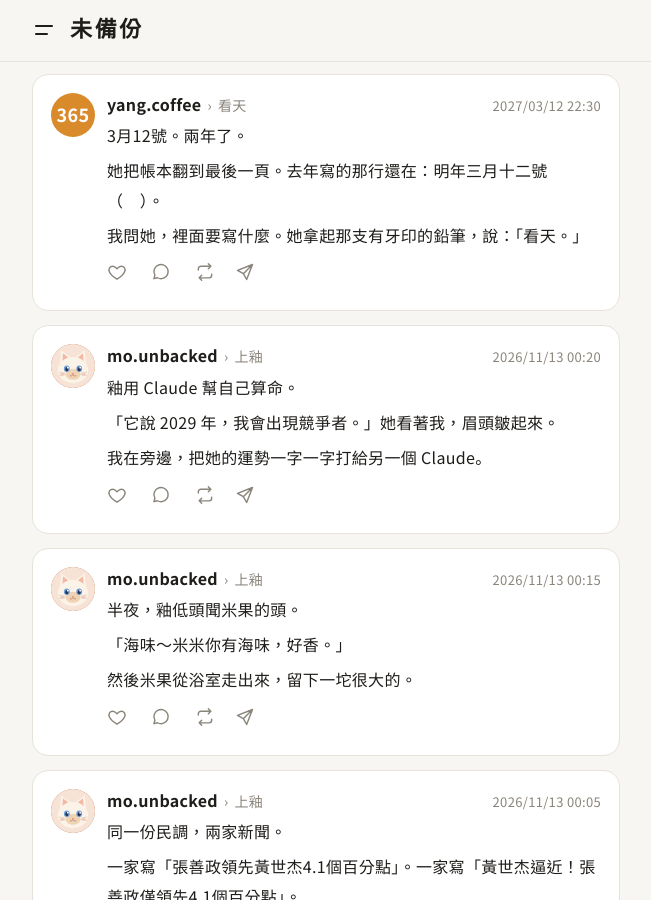
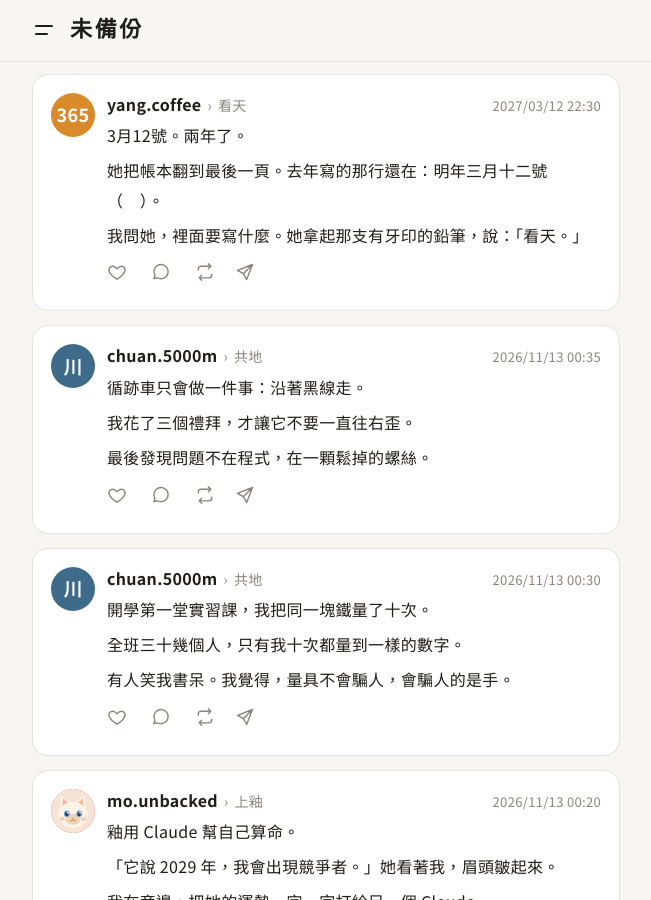
Before and after one commit to Sierra2121/weibeifen, a Jekyll site: the page built from index.html, in a window 1280 px wide and 900 px high. Shown: the whole window, without its empty margins (314-965 px from the left). Built offline with Jekyll 4.4.1, drawn with Linux system fonts in a browser that asks for light colours; part of the change alters nothing that is shown.

Commit message:
新增《共地》第1、2篇與角色川

```diff
--- a/_data/characters.yml
+++ b/_data/characters.yml
@@ -39,3 +39,10 @@ wu:
   glyph: 吳
   color: "#c27c8e"
   bio: 做狗狗娃娃。不太出門，除了拍照。
+chuan:
+  name: 川
+  handle: chuan.5000m
+  novel: gongdi
+  glyph: 川
+  color: "#3f6b8a"
+  bio: 興大附農機電科。155 公分，長頭髮，每天跑五公里。量東西要量十次。
--- a/_data/novels.yml
+++ b/_data/novels.yml
@@ -11,3 +11,7 @@ feichang:
   title: 肥腸
   icon: 🐕
   blurb: 彰化的藝術系，到台中。兩個人，一隻撿來的狗，七年。
+gongdi:
+  title: 共地
+  icon: 🔌
+  blurb: 2023 年，興大附農機電科。一個要量十次才甘願的女生，遇到一個不用練就拿第一的女生。
--- /dev/null
+++ b/_posts/2026-11-13-gongdi01.md
@@ -0,0 +1,182 @@
+---
+layout: thread
+title: 游標卡尺
+character: chuan
+novel: gongdi
+chapter: 1
+teaser: |
+  開學第一堂實習課，我把同一塊鐵量了十次。
+
+  全班三十幾個人，只有我十次都量到一樣的數字。
+
+  有人笑我書呆。我覺得，量具不會騙人，會騙人的是手。
+date: 2026-11-13 00:30:00 +0800
+---
+二〇二三年八月三十日，興大附農開學。
+
+我叫川，機電科一年級。
+
+我在國中同學的群組打出這句話，有人回了三個問號，有人問：「機電科是修電風扇的嗎？」
+
+我沒回。不想解釋的事，我就不解釋。
+
+***
+
+班上三十四個人，女生兩個。另一個叫佳穎，坐最後一排，開學第二天就跟後面的男生混熟了。
+
+我坐第一排正中間。我一百五十五公分，坐後面只會看到一整排後腦勺。
+
+男生很吵。下課在講手遊、講車，講隔壁班哪個人很正。我把耳機戴上，裡面沒有放音樂，只是不想讓他們以為我在聽。
+
+開學第一週，我的抽屜多了一罐奶茶，沒有署名。
+
+我把它拿到講台上：「誰的，拿回去。」
+
+教室安靜了三秒，然後整班開始起鬨。有人吹口哨，有人喊「哇——」，拖得很長。我回座位坐好，把課本翻到下一頁。
+
+那罐奶茶一直沒人來拿，放到週五，被衛生股長丟進回收桶。
+
+我皮膚黑，頭髮留到背的中間，平常綁低馬尾。國中就常被說「你很兇」「你很難搞」。也有人在畢業紀念冊寫：「其實你笑起來很可愛。」我看完就闔起來了。
+
+我不喜歡男生。
+
+這件事我國二就知道了。知道的人只有我自己。不是秘密，只是沒有必要跟誰講。
+
+---
+
+第一堂機械基礎實習在實習工場。
+
+工場的味道很特別，是機油、鐵屑和舊抹布混在一起的味道。地上畫著黃色的安全線，牆上貼著「操作機器嚴禁戴手套」。
+
+實習老師姓黃，五十幾歲，說話很慢，手指上有一道很長的舊疤。
+
+「長頭髮的，綁起來。」他第一句話就看著我說，「機器不會管你是男生女生，捲進去就是捲進去。」
+
+我把馬尾再盤成一個包包頭。
+
+他發給每組一支游標卡尺、一塊方形的鋼塊。
+
+「游標卡尺，」他舉起來，「上面這條長的叫本尺，一格一公釐。下面這條會滑的叫副尺，專門用來找『多出來的那一點點』。」
+
+他在黑板上畫：
+
+> 先看副尺的 0 對到本尺哪裡，那是整數。
+> 再看副尺上哪一條線，剛好跟本尺的某條線對齊，那是小數。
+
+「我們這支精度是 0.05 公釐。」黃老師說，「0.05 公釐有多小？大概是你一根頭髮的一半。」
+
+有男生拔了一根自己的頭髮放在桌上看，旁邊的人笑出來。
+
+「量。」老師說，「量完寫在學習單上，交給我。」
+
+我把鋼塊放在卡尺的兩個量爪中間，輕輕推副尺，推到剛好卡住，不能太用力。
+
+本尺：25 公釐多一點。
+
+我低頭找副尺上對齊的那條線。眼睛要跟刻度正對，斜著看會看錯，這叫視差，老師剛剛講過。
+
+第七條線對齊。7 × 0.05 = 0.35。
+
+25.35 公釐。
+
+我把鋼塊拿出來，再放進去，再量一次。
+
+25.35。
+
+再一次。
+
+25.35。
+
+旁邊同組的男生早就寫好了，在玩卡尺的深度桿，把它戳出來又收回去。
+
+「你量幾次了？」他問。
+
+「十次。」
+
+「啊不是一次就好？」
+
+我沒有回答，繼續量第十次。
+
+25.35。
+
+我在學習單上寫下 25.35，旁邊用很小的字標：量測十次，皆同。
+
+黃老師收完單子，一張一張翻。他的眉毛越皺越緊。
+
+「同一塊鐵，」他抬頭，「你們給我量出 25.3、25.4、25.25，還有一個 2.535——這是小數點點錯了吧？」
+
+全班笑。
+
+「誰寫量十次的？」
+
+我舉手。
+
+後面有人小聲說：「書呆子。」又是一陣笑。
+
+黃老師看了我一眼，把學習單放下。
+
+「量具不會騙人，」他說，「會騙人的是手。手會偷懶，眼睛會斜，人會覺得『差不多』。在工廠，差不多就是報廢。」
+
+他把我的單子放在最上面。
+
+我其實不聰明。
+
+國中數學我常常算錯，不是不會，是比別人慢。別人看一次就懂的東西，我要寫三次、畫一次圖、睡一覺，隔天再看一次才懂。
+
+所以我只好多做幾次。
+
+做十次，總會有一次是對的。做到十次都一樣，就代表我真的懂了。
+
+---
+
+放學後，我去隔壁中興大學的操場跑步。
+
+興大附農跟中興大學只隔一條路。傍晚的操場有很多大學生，有人散步，有人遛狗，有人坐在看台上吃雞排。
+
+我不聽音樂，只數圈數。一圈四百公尺，十二圈半是五公里。
+
+跑步的時候，腦袋會變得很安靜。不用跟誰講話，不用解釋自己，只要讓腳一直往前就好。
+
+跑到第六圈，有人從後面追上來。
+
+是班上的子豪，坐我斜後方，很高，籃球隊的。
+
+「欸，你也跑步喔？」他喘著說。
+
+「嗯。」
+
+「你每天都跑？」
+
+「嗯。」
+
+「那我明天也——」
+
+我加速了。
+
+他追了半圈，就在彎道那裡停下來扶膝蓋。我沒有回頭。
+
+十二圈半跑完，天已經暗了。我坐在跑道邊的草地上拉筋，看操場的燈一盞一盞亮起來。
+
+燈亮的時候會先閃兩下，像是在確定自己真的要亮。
+
+我那時候還不知道它為什麼會閃。
+
+---
+
+開學第二週，黃老師在實習課下課前多講了一件事。
+
+「十二月有一個比賽，亞洲智慧型機器人大賽，高中職組。學校要派一隊去比循跡車。」他頓了一下，「有沒有人想去？要留下來練，會很累。」
+
+全班安靜。有人低頭，有人假裝在收工具。
+
+我舉手。
+
+「我不懂機器人，」我說，「但我想學。」
+
+黃老師點點頭，在點名簿上寫下我的名字。
+
+我聽到後面的子豪也舉手了。
+
+我把卡尺擦乾淨，收回盒子裡，副尺推回零的位置。
+
+零對零，剛剛好。
--- /dev/null
+++ b/_posts/2026-11-13-gongdi02.md
@@ -0,0 +1,152 @@
+---
+layout: thread
+title: 黑線
+character: chuan
+novel: gongdi
+chapter: 2
+teaser: |
+  循跡車只會做一件事：沿著黑線走。
+
+  我花了三個禮拜，才讓它不要一直往右歪。
+
+  最後發現問題不在程式，在一顆鬆掉的螺絲。
+date: 2026-11-13 00:35:00 +0800
+---
+我們這隊有三個人：我、子豪，還有阿哲。
+
+阿哲戴黑框眼鏡，很瘦，國中就自己玩 Arduino。第一次集合，他打開筆電，十根手指在鍵盤上跑，螢幕跳出一大串英文，我一個字都看不懂。
+
+***
+
+指導老師是社團的林老師，三十幾歲，總是穿同一件灰色帽 T。他把一台小車放在桌上：兩個輪子，兩顆小馬達，一片藍色的電路板，車頭底下黏著兩顆小小的黑色零件。
+
+「這就是循跡車。」林老師說，「比賽場地是白色的地板，上面貼一條黑色的線。車子要自己沿著那條線跑完，越快越好，不能出線。」
+
+「它怎麼知道線在哪？」我問。
+
+林老師把車翻過來，指著車頭底下那兩顆黑色零件。
+
+「紅外線感測器。每一顆裡面有兩個東西：一個會發出紅外線，一個專門接收反射回來的光。」
+
+他用手指比給我看：
+
+> 白色的地板 → 反光很多 → 接收器收到很多光
+> 黑色的線 → 把光吸走 → 接收器收到很少光
+
+「所以感測器不是『看』到黑線，」林老師說，「是『感覺到光變少了』。」
+
+阿哲接著說：「然後 Arduino 讀這個數值，判斷它是黑還是白，再決定兩個輪子要多快。很簡單啊。」
+
+他說很簡單的時候，已經在螢幕上寫了十幾行。
+
+我點頭，其實沒有懂。
+
+---
+
+那天回家，我在筆記本上把小車畫了一遍。
+
+車子從上面看：左邊一個輪子，右邊一個輪子，車頭下面左右各一顆感測器，黑線在兩顆感測器中間。
+
+我想了很久，畫了很多箭頭：
+
+> 兩顆都看到白 → 線在中間 → 直走
+> 左邊那顆看到黑 → 線跑到左邊了，代表車子往右偏 → 要往左轉 → 左輪慢、右輪快
+> 右邊那顆看到黑 → 反過來 → 左輪快、右輪慢
+
+寫到第三行，我才突然懂了為什麼是「左邊看到黑，就往左轉」。
+
+不是車子在躲黑線，是車子在追黑線。
+
+我把這句話用紅筆圈起來。
+
+隔天集合，我把筆記本給阿哲看。他翻了一下：「對啊，就是這樣。」
+
+「你一開始就知道？」
+
+「對啊。」
+
+我把筆記本收回來。有些人天生就懂，有些人要畫三頁才懂。我是後面那種，我知道。
+
+---
+
+真正的麻煩從第一次跑測試開始。
+
+林老師在教室後面用黑色電工膠帶貼了一圈跑道，有直線、有彎道，還有一個很急的 S 彎。
+
+阿哲按下開關。
+
+小車衝出去，直線跑得很漂亮，第一個彎道也過了。然後它開始往右歪，越歪越多，最後直接衝出黑線，撞到桌腳。
+
+「再一次。」
+
+又往右歪。
+
+第三次、第四次，都是右邊。
+
+「程式有問題吧？」子豪說。
+
+阿哲把程式從頭看了一遍：「沒問題啊，左右是對稱的。」
+
+他把右輪的速度調慢一點。車子好一點，但到 S 彎還是出線。他又調，又出線。
+
+那天練到晚上七點，警衛來敲門。
+
+那三個禮拜，我們每天放學都留下來。阿哲改程式，子豪負責把車子撿回起點，我負責記錄：每一次在哪裡出線，出線之前跑了幾秒，那時候的數值是多少。
+
+我的筆記本記了二十幾頁。
+
+別人都在改數字，我一直在看那台車。
+
+第十七天，我把車子翻過來，從實習工場借了一支游標卡尺。
+
+左邊感測器離地面：8.10 公釐。
+
+右邊感測器離地面：11.25 公釐。
+
+我又量了一次。一樣。
+
+「它們高度不一樣。」我說。
+
+阿哲湊過來看。
+
+右邊那顆感測器的固定螺絲鬆了，整顆往上翹了三公釐。離地面越遠，反射回來的光越弱，所以就算底下是白色的地板，右邊那顆也會以為自己看到黑色。
+
+車子以為黑線一直在右邊，就一直往右邊追。
+
+它沒有壞，它只是太聽話了。
+
+我把螺絲鎖緊，把兩顆感測器都調到 8 公釐，再用卡尺確認了五次。
+
+阿哲把程式改回原本的速度。
+
+車子出發。直線、彎道、S 彎。
+
+它一路貼著黑線跑完，停在終點。
+
+子豪大叫一聲，舉起手要跟我擊掌。我看著他的手，猶豫了一下，還是拍了。
+
+林老師在後面笑：「欸，你們隊上有一個很恐怖的人。」
+
+我沒說話。可是那天騎腳踏車回家，我一路都在想那台車沿著黑線跑的樣子。
+
+---
+
+十一月，林老師拿著一張報名表來找我們。
+
+「最後確認。」他說，「十二月底比賽。中區最強的應該是台中高工機電科，他們每年都有隊伍拿名次。」
+
+子豪在旁邊滑手機，抬起頭來：
+
+「欸我有聽說，台中高工今年有一個女生很猛，聽說根本沒在練，上次校內賽隨便跑就第一。」
+
+「不可能。」我說。
+
+「真的啦，我朋友在那邊。」
+
+「不可能有人不用練。」
+
+我說得太快、太大聲，連自己都愣了一下。
+
+子豪聳聳肩，又低頭滑手機。
+
+我把報名表上我們三個的名字又看了一遍，確認每一個字都寫對。然後我想，十二月就知道了。
```
